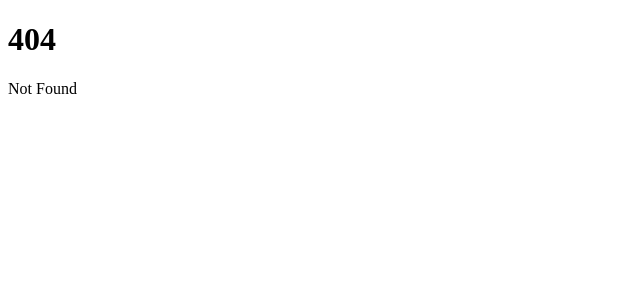
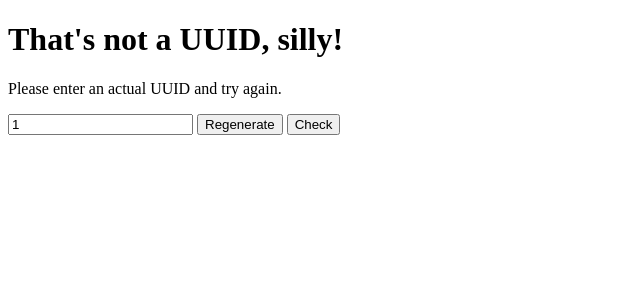
Before and after one commit to MaddyGuthridge/is-my-uuid-unique, a SvelteKit app: page /1 in a window 1280 px wide. Before the commit this address had no page. Shown: the top 300 px of the page, without its empty margins (0-640 px from the left). Built offline with nearby package versions, Linux system fonts and the light colour scheme.

Commit message:
Basic implementation

```diff
--- /dev/null
+++ b/src/lib/server/index.ts
@@ -0,0 +1,27 @@
+type Timer = ReturnType<typeof setTimeout>;
+
+const uuids: Record<string, Timer> = {};
+
+// Clean up after 1 minute
+const REMOVE_TIME = 60_000;
+
+function scheduleRemoveUuid(uuid: string) {
+  return setTimeout(() => { delete uuids[uuid]; }, REMOVE_TIME);
+}
+
+function addUuid(uuid: string) {
+  uuids[uuid] = scheduleRemoveUuid(uuid);
+}
+
+/** Returns whether the UUID is unique */
+export function checkUuid(uuid: string): boolean {
+  if (uuid in uuids) {
+    // Reset timer
+    clearTimeout(uuids[uuid]);
+    uuids[uuid] = scheduleRemoveUuid(uuid);
+    return false;
+  } else {
+    addUuid(uuid);
+    return true;
+  }
+}
--- /dev/null
+++ b/src/routes/Picker.svelte
@@ -0,0 +1,26 @@
+<script lang="ts">
+  import { goto } from '$app/navigation';
+  import { v4 as uuidV4 } from 'uuid';
+  type Props = {
+    value: string;
+  };
+
+  let { value = $bindable() }: Props = $props();
+
+  function regenerate(e: MouseEvent) {
+    e.preventDefault();
+    value = uuidV4();
+  }
+
+  function onsubmit(e: SubmitEvent) {
+    e.preventDefault();
+    void goto(`/${value}`, { invalidateAll: true });
+  }
+</script>
+
+<form {onsubmit}>
+  <input type="text" placeholder="Some UUID" bind:value />
+
+  <button onclick={regenerate}>Regenerate</button>
+  <input type="submit" value={value === '' ? 'Go home' : 'Check'} />
+</form>
--- /dev/null
+++ b/src/routes/[uuid]/+page.server.ts
@@ -0,0 +1,14 @@
+import { checkUuid } from '$lib/server';
+import validator from 'validator';
+
+export async function load(req: import('./$types').RequestEvent) {
+  const uuid = req.params.uuid;
+
+  if (!validator.isUUID(uuid)) {
+    return { unique: false, valid: false, uuid };
+  }
+
+  const unique = checkUuid(uuid);
+  console.log(`${uuid} | ${unique ? 'unique' : 'used'}`)
+  return { unique, valid: true, uuid };
+}
--- /dev/null
+++ b/src/routes/[uuid]/+page.svelte
@@ -0,0 +1,28 @@
+<script lang="ts">
+  import Picker from '../Picker.svelte';
+
+  type Props = {
+    data: import('./$types').PageData;
+  };
+
+  const { data }: Props = $props();
+
+  let uuid = $state(data.uuid);
+
+  $effect(() => {
+    uuid = data.uuid;
+  })
+</script>
+
+{#if !data.valid}
+  <h1>That's not a UUID, silly!</h1>
+  <p>Please enter an actual UUID and try again.</p>
+{:else if data.unique}
+  <h1>Congrats! Your UUID is unique!</h1>
+  <p>Feel free to use this UUID as required.</p>
+{:else}
+  <h1>Oh no! Your UUID is taken!</h1>
+  <p>Perhaps you should generate a new one instead.</p>
+{/if}
+
+<Picker bind:value={uuid} />
```
Also changed, not shown: package.json (+6 -1 lines), src/routes/+page.svelte (+12 -1 lines), 1 other file (tests, documents, lock files or other folders).
